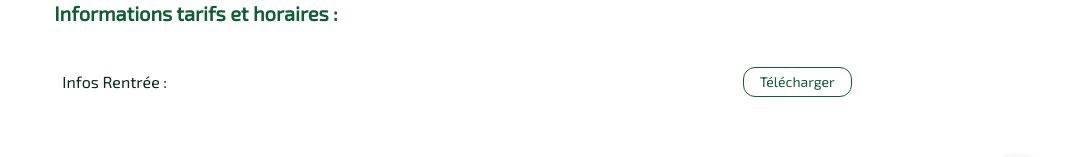
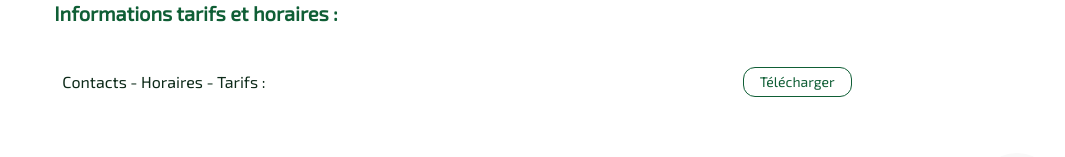
Before and after one commit to ttfarguais/ttfarguais, a Next.js app: page /inscription in a window 1280 px wide. Shown: the part 527-684 px from the top of the page, without its empty margins (183-1248 px from the left). Built offline with nearby package versions, Linux system fonts and the light colour scheme.

Commit message:
Update inscriptionFile.js

```diff
--- a/app/src/data/inscriptionFile.js
+++ b/app/src/data/inscriptionFile.js
@@ -16,7 +16,7 @@ const documents = [
 ];
 
 const inscriptionFile = {
-  name: "Infos Rentrée",
+  name: "Contacts - Horaires - Tarifs",
   pdf: "/pdf/infos-rentree.pdf",
 }
 
```
